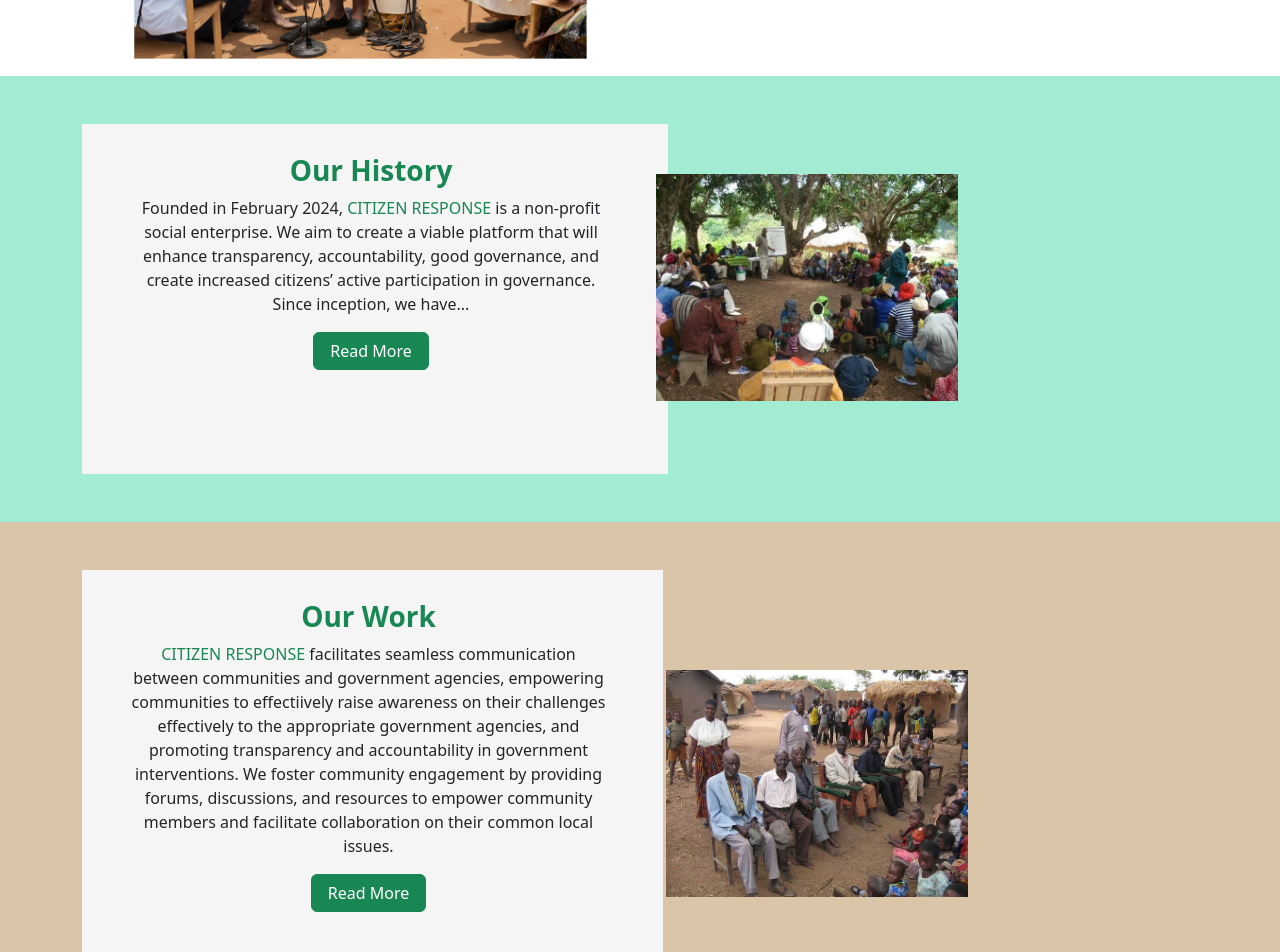
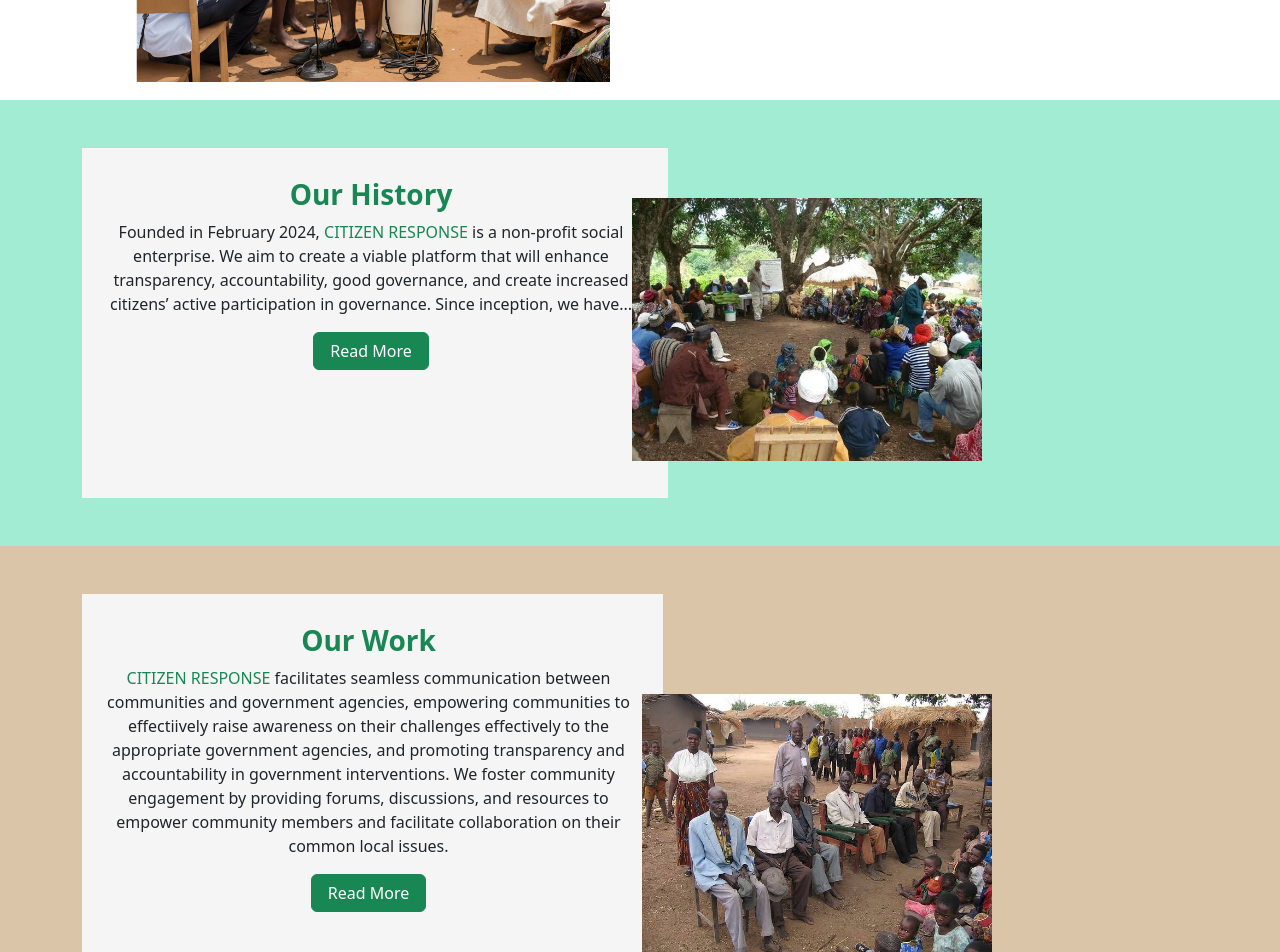
Before and after one commit to Southgate67/CITIZEN-RESPONSE-APP, a React (Vite) app: page / in a window 1280 px wide. Shown: the part 1500-2452 px from the top of the page. Built offline with nearby package versions, Linux system fonts and the light colour scheme.

Commit message:
first commit

```diff
--- a/src/index.css
+++ b/src/index.css
@@ -318,7 +318,7 @@ span{
     }
 }
 
-@media screen and (min-width: 320px) {
+@media screen and (max-width: 320px) {
     .container{
         background-size: 320px 100vh;
     }
@@ -331,7 +331,7 @@ span{
     .historyImage{
         padding-left: 1.5rem;
         padding-right: 1.5rem;
-        text-align: center;
+        /* text-align: center; */
     }
 
     /* .workArea{
@@ -346,7 +346,7 @@ span{
     .workImage{
         padding-left: 1.5rem;
         padding-right: 1.5rem;
-        text-align: center;
+        /* text-align: center; */
     }
 
     /* .impactArea{
@@ -361,7 +361,7 @@ span{
     .impactImage{
         padding-left: 1.5rem;
         padding-right: 1.5rem;
-        text-align: center;
+        /* text-align: center; */
     }
 
     /* .teamArea{
@@ -376,7 +376,7 @@ span{
     .teamImage{
         padding-left: 1.5rem;
         padding-right: 1.5rem;
-        text-align: center;
+        /* text-align: center; */
     }
 
     .mt-3{
```
